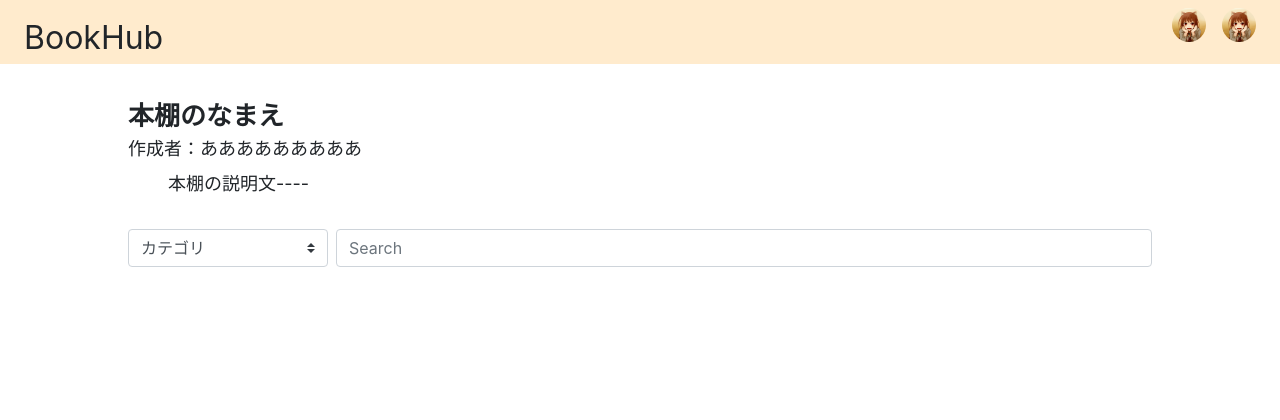
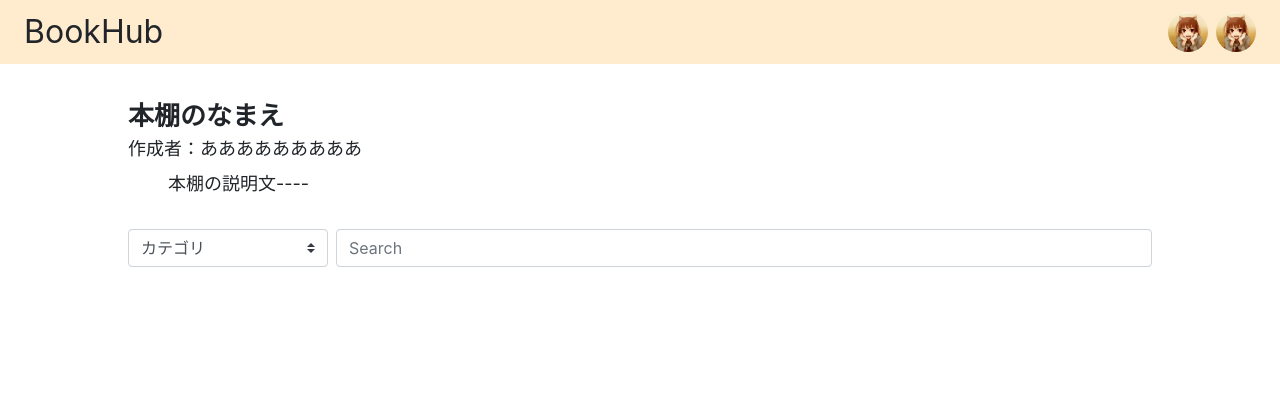
Before and after one commit to tea-app/BookHub, a PHP site: page / in a window 1280 px wide. Shown: the top 420 px of the page. Run offline with PHP 8.4, Linux system fonts and the light colour scheme; some libraries are stand-ins or nearby versions.

Commit message:
Fix HeaderIcon

```diff
--- a/public/css/base.css
+++ b/public/css/base.css
@@ -1,29 +1,28 @@
 header {
   height: 64px;
-  padding-right: 16px;
+  padding: 8px 20px 8px 24px;
   background-color: #ffebcd;
 }
 
 .logo {
   float: left;
-  padding: 13.5px 20px 13.5px 24px;
   font-size: 32px;
 }
 
 .line-name {
-  width: 50px;
-  height: 50px;
-  border-radius: 50px;
+  width: 48px;
+  height: 48px;
+  border-radius: 48px;
   float: right;
-  padding: 8px 8px 8px;
+  padding: 4px;
 }
 
 .make-book {
-  width: 50px;
-  height: 50px;
-  border-radius: 50px;
+  width: 48px;
+  height: 48px;
+  border-radius: 48px;
   float: right;
-  padding: 8px 8px 8px;
+  padding: 4px;
 }
 
 .content {
--- a/public/index.html
+++ b/public/index.html
@@ -15,7 +15,7 @@
 	</head>
     <body>
       <header>
-        <p class="logo">BookHub</p>
+        <div class="logo">BookHub</div>
         <img src="test.jpg" class="line-name"></img>
         <img src="test.jpg" class="make-book"></img>
       </header>
```
